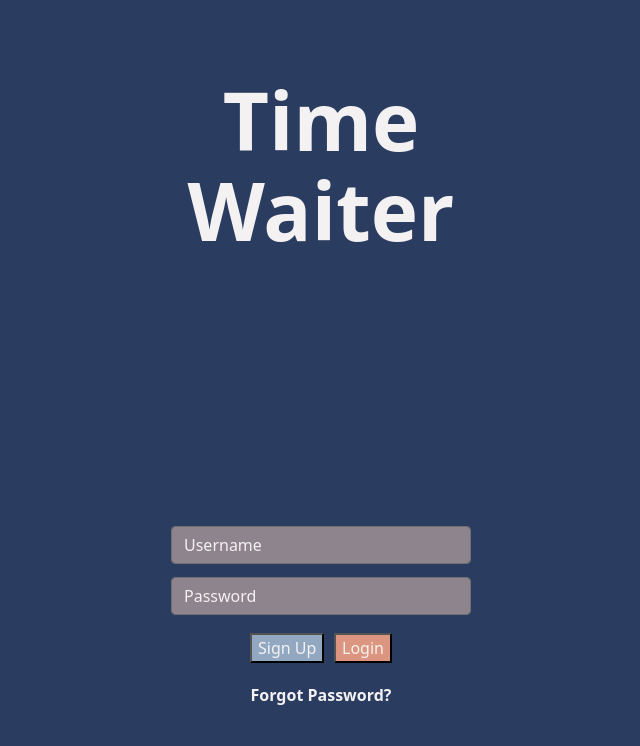
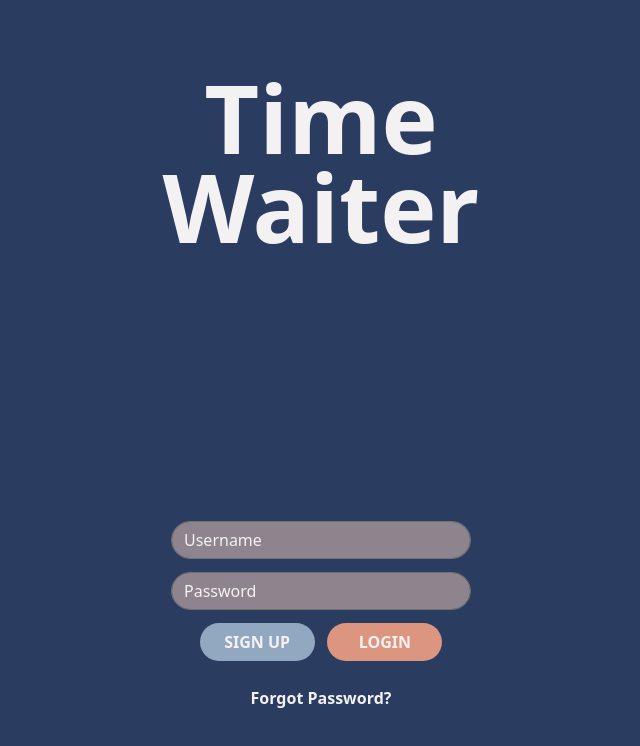
Before and after one commit to Mkamboykos/Zerbez-pwa, a React (Create React App) app: page / in a window 1280 px wide. Shown: the top 746 px of the page, without its empty margins (319-959 px from the left). Built offline with nearby package versions, Linux system fonts and the light colour scheme.

Commit message:
applied css to style home page

```diff
--- a/src/Login_Page/Home.js
+++ b/src/Login_Page/Home.js
@@ -139,19 +139,19 @@ class Home extends Component{
           return(
               <div>
                   <br></br>
-                <Form onKeyPress={this.handleKeyPressSubmit}>
-                  <Form.Group controlId="formPlaintextEmail">
+                <Form onKeyPress={this.handleKeyPressSubmit} >
+                  <Form.Group controlId="formPlaintextEmail" className="captchaBar">
                       <Form.Label className="captchaText">
                           {this.state.captcha}
                       </Form.Label>
-                      <Col>
-                          <Form.Control type="text" placeholder="Enter Captcha" onChange={this.handleCaptcha} />
-                      </Col>
+                          <Form.Control type="text" className="captchaBar" placeholder="Enter Captcha" onChange={this.handleCaptcha} />
                   </Form.Group>
 
+                  <div className="captchaContainer">
                   <button className="Submit_button_Home" type="save" disabled={this.state.btnDisplay} onClick={this.handleSubmit} >
-                      Submit
+                      <b>SUBMIT</b>
                   </button>
+                  </div>
                   {this.renderRedirect()}
                 </Form>
             </div>
@@ -176,10 +176,10 @@ class Home extends Component{
                             <Form.Control type="password"  placeholder="Password" className="passwordBarText" onChange={this.handlePassword} />
                         </Form.Group>
 
-                        <button className="signUp_button_home"><Link to="/SignUp" className="link">Sign Up</Link></button>
+                        <button className="signUp_button_home"><Link to="/SignUp" className="link"><b>SIGN UP</b></Link></button>
 
-                        <button className="login_button" type="submit"  onClick={this.handleLogin} >
-                            Login
+                        <button className="login_button_home" type="submit"  onClick={this.handleLogin} >
+                            <b>LOGIN</b>
                         </button>
 
                         <br></br>
--- a/src/index.css
+++ b/src/index.css
@@ -12,73 +12,6 @@ h1, p{
   color: #F4F1F2;
 }
 
-/* Home Page Title */
-
-.homeTileTimeText{
-  font-size: 80px;
-  line-height: normal;
-  padding-top: 65px;
-}
-
-.homeTileWaiterText{
-  font-size: 80px;
-  padding-bottom: 10px;
-  margin-top: -20px;
-}
-
-/* Home Text Bars */
-
-.usernameBar{
-  margin: 0 auto;
-  width: 300px;
-  padding-bottom: 13px;
-
-}
-
-input.usernameBarText.form-control {
-  background-color: #8D848D;
-  border-color: #707070;
-  color: #F4F1F2;
-}
-
-input.usernameBarText.form-control::placeholder{
-  color: #F4F1F2;
-}
-
-.passwordBar{
-  margin: 0 auto;
-  width: 300px;
-  padding-bottom: 18px;
-}
-
-input.passwordBarText.form-control {
-  background-color: #8D848D;
-  border-color: #707070;
-  color: #F4F1F2;
-}
-
-input.passwordBarText.form-control::placeholder{
-  color: #F4F1F2;
-}
-
- /* Containers*/
-
-.forgotpasswordContainer{
-  padding-top: 20px;
-}
-
-.HomePageTitleContainer{
-  padding-bottom: 250px;
-}
-
-/* Captcha */
-
-.captchaText{
-  color: #F4F1F2;
-  font-size: xx-large;
-}
-
-
 /* Links */
 .link {
   color: #F4F1F2;
@@ -87,24 +20,152 @@ input.passwordBarText.form-control::placeholder{
 
 .link:hover {
    color: #F4F1F2;
+   text-decoration: none;
+}
+
+/* Home Page Title */
+
+.homeTileTimeText{
+  font-size: 95px;
+  padding-top: 60px;
+}
+
+.homeTileWaiterText{
+  font-size: 95px;
+  padding-bottom: 10px;
+  margin-top: -33px;
+}
+
+/* Username bar in home page*/
+
+.usernameBar{
+  margin: 0 auto;
+  width: 300px;
+  padding-bottom: 13px;
+}
+
+input.usernameBarText.form-control {
+  background-color: #8D848D;
+  border-color: #707070;
+  color: #F4F1F2;
+  border-radius: 25px;
+}
+
+input.usernameBarText.form-control::placeholder{
+  color: #F4F1F2;
+}
+
+/* password bar in home page*/
+
+.passwordBar{
+  margin: 0 auto;
+  width: 300px;
+  padding-bottom: 13px;
+}
+
+input.passwordBarText.form-control {
+  background-color: #8D848D;
+  border-color: #707070;
+  color: #F4F1F2;
+  border-radius: 25px;
+}
+
+input.passwordBarText.form-control::placeholder{
+  color: #F4F1F2;
 }
 
 
+/* Captcha bar in home page*/
+
+.captchaText{
+  color: #F4F1F2;
+  font-size: 45px;
+  user-select:none;
+}
+
+div.captchaBar.form-group{
+  margin-bottom: 0;
+  padding-bottom: 13px;
+}
+
+input#formPlaintextEmail.captchaBar.form-control{
+  margin: 0 auto;
+  width: 300px;
+  border-radius: 25px;
+  background-color: #8D848D;
+  border-color: #707070;
+  color: #F4F1F2;
+}
+
+input#formPlaintextEmail.captchaBar.form-control::placeholder{
+  color: #F4F1F2;
+}
+
+ /* Containers in home page*/
+
+.forgotpasswordContainer{
+  padding-top: 25px;
+  padding-bottom: 25px;
+}
+
+.HomePageTitleContainer{
+  padding-bottom: 240px;
+}
+
+.captchaContainer{
+  padding-top: -10px;
+  padding-bottom: 100px;
+
+}
+
 /* Buttons */
-.signUp_button_home {
+
+.signUp_button_home{
   background-color: #91A8C0;
-  margin-right: .3rem;
+  margin-right: .4rem;
+  border-radius: 25px;
+  border: 0;
+  height: calc(1.5em + .75rem + 2px);
+  width: 115px;
 }
+
+.signUp_button_home:active{
+  background-color:#7B8EA1;
+}
+
+.login_button_home{
+  background-color: #DC967F;
+  color: #F4F1F2;
+  margin-left: .4rem;
+  border-radius: 25px;
+  border: 0;
+  height: calc(1.5em + .75rem + 2px);
+  width: 115px;
+}
+
+.login_button_home:active{
+  background-color: #BE816D;
+}
+
+.Submit_button_Home{
+  background-color: #E95554;
+  color: #F4F1F2;
+  border-radius: 25px;
+  border: 0;
+  height: calc(1.5em + .75rem + 2px);
+  width: 115px;
+}
+
+.Submit_button_Home:active{
+  background-color: #D24B4A;
+}
+
+/* Signup button for signup page*/
 
 .signUp_button_two {
   background-color: #DC967F;
 }
 
-.login_button {
-  background-color: #DC967F;
-  color: #F4F1F2;
-  margin-left: .3rem;
-}
 
 .Back_button_EnterCode,
 .continue_button_forgetPassword,
@@ -162,10 +223,3 @@ input.passwordBarText.form-control::placeholder{
  .Plus_button_FloorPlan{
    background-color: #91A8C0;
  }
-
- /* Submit Buttons*/
-
-.Submit_button_Home {
-  background-color: #E95554;
-  color: #F4F1F2;
-}
```
